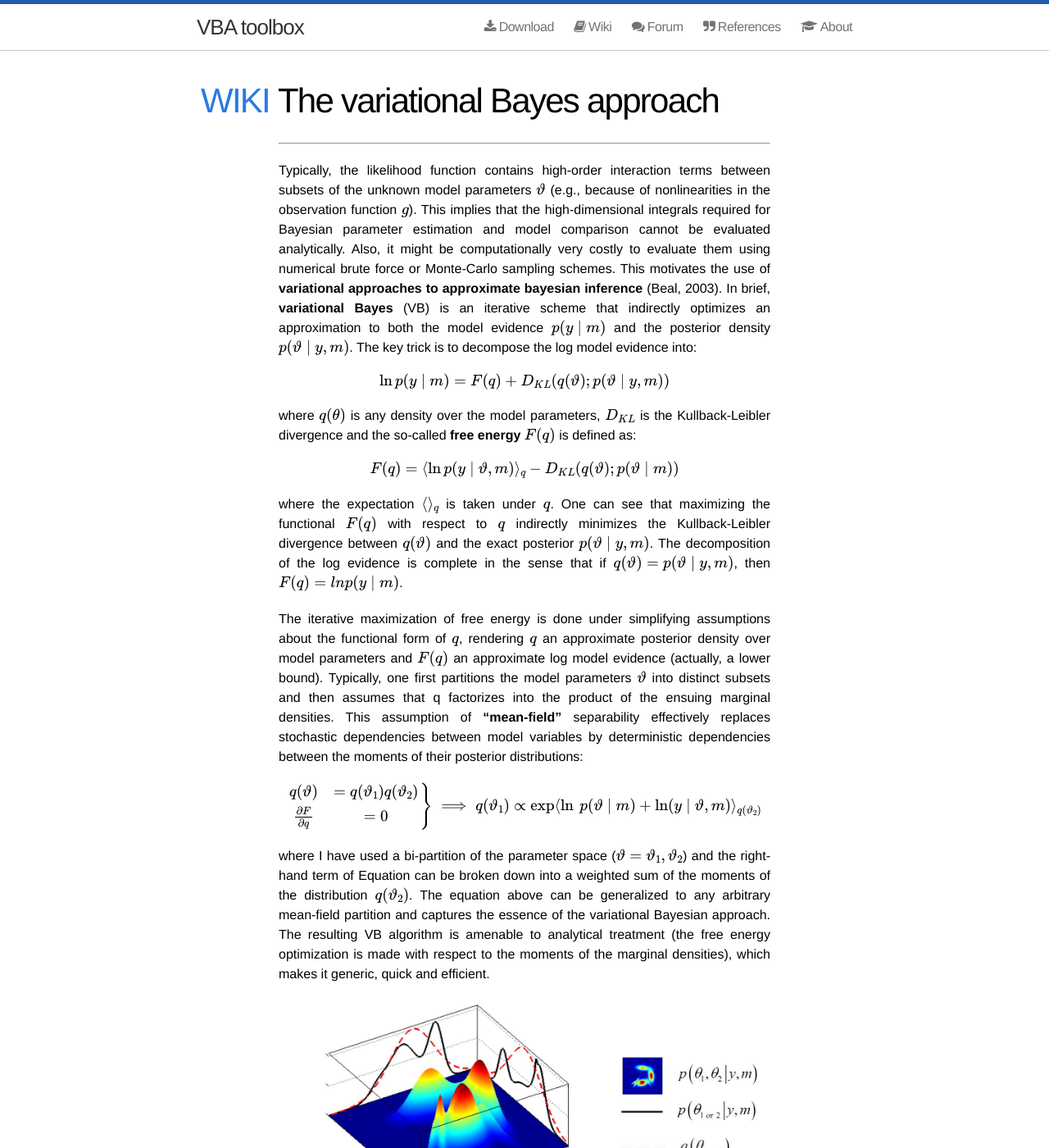
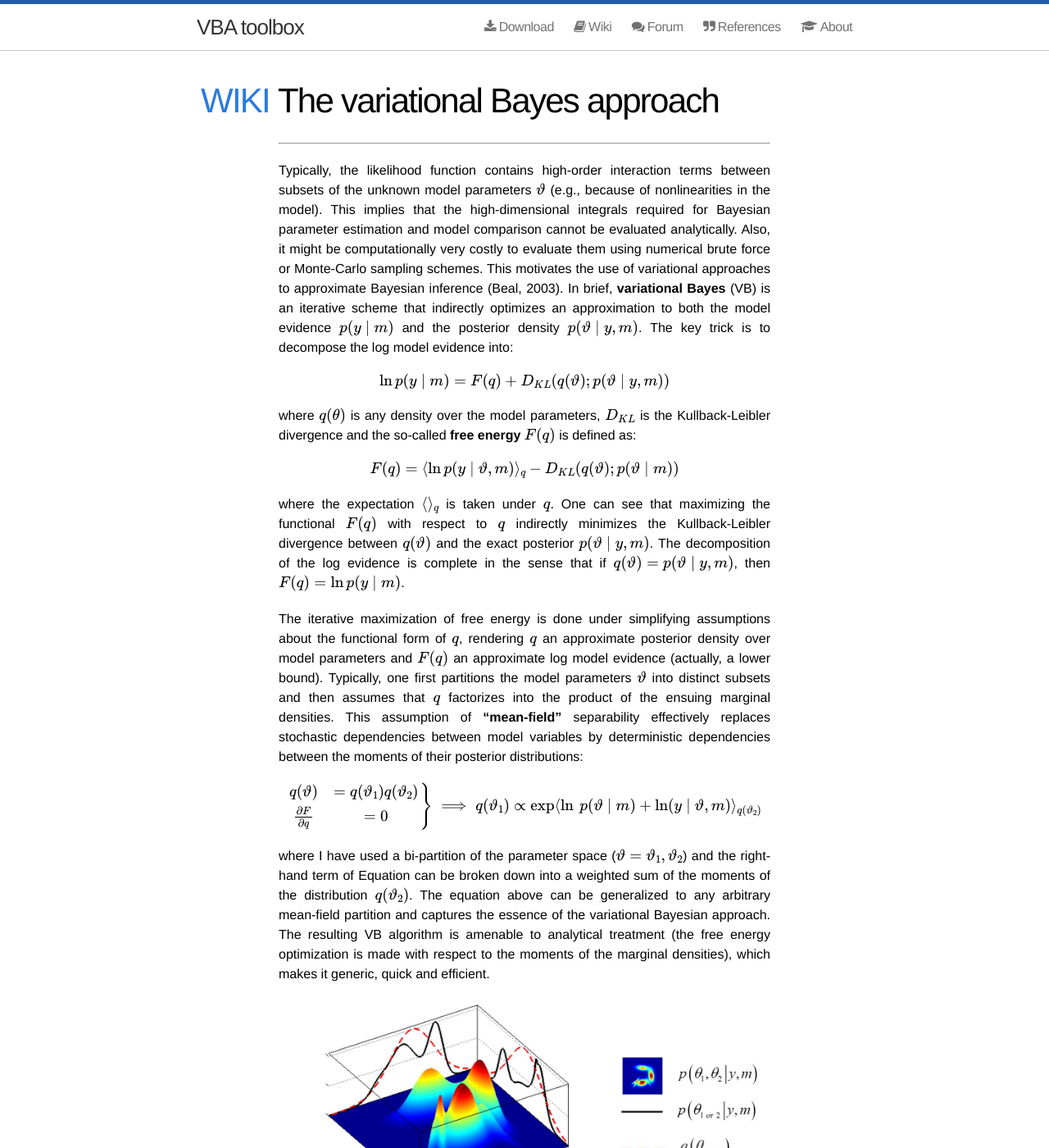
Before and after one commit to MBB-team/VBA-toolbox, a Jekyll site: the page built from _wiki/The-variational-Bayesian-approach.md, in a window 1280 px wide and 1400 px high. Shown: the whole window at 82% size. Built offline with Jekyll 4.4.1, drawn with Linux system fonts in a browser that asks for light colours; nearby versions of some CDN libraries; formulas are drawn with MathJax 3; some of the changed text lies outside the part shown.

Commit message:
Update The-variational-Bayesian-approach.md

```diff
--- a/_wiki/The-variational-Bayesian-approach.md
+++ b/_wiki/The-variational-Bayesian-approach.md
@@ -4,7 +4,7 @@
 * Will be replaced with the ToC, excluding the "Contents" header
 {:toc}
 
-Typically, the likelihood function contains high-order interaction terms between subsets of the unknown model parameters $$\vartheta$$ (e.g., because of nonlinearities in the observation function $$g$$). This implies that the high-dimensional integrals required for Bayesian parameter estimation and model comparison cannot be evaluated analytically. Also, it might be computationally very costly to evaluate them using numerical brute force or Monte-Carlo sampling schemes. This motivates the use of **variational approaches to approximate bayesian inference** (Beal, 2003). In brief, **variational Bayes** (VB) is an iterative scheme that indirectly optimizes an approximation to both the model evidence $$p(y\mid m)$$ and the posterior density $$p(\vartheta\mid y,m)$$. The key trick is to decompose the log model evidence into:
+Typically, the likelihood function contains high-order interaction terms between subsets of the unknown model parameters $$\vartheta$$ (e.g., because of nonlinearities in the model). This implies that the high-dimensional integrals required for Bayesian parameter estimation and model comparison cannot be evaluated analytically. Also, it might be computationally very costly to evaluate them using numerical brute force or Monte-Carlo sampling schemes. This motivates the use of variational approaches to approximate Bayesian inference (Beal, 2003). In brief, **variational Bayes** (VB) is an iterative scheme that indirectly optimizes an approximation to both the model evidence $$p(y\mid m)$$ and the posterior density $$p(\vartheta\mid y,m)$$. The key trick is to decompose the log model evidence into:
 
 $$\ln p(y\mid m)=F(q)+D_{KL} (q(\vartheta);p(\vartheta\mid y,m))$$
 
@@ -13,10 +13,10 @@
 
 $$F(q)=\langle \ln p(y\mid \vartheta,m) \rangle_q-D_{KL}(q(\vartheta);p(\vartheta\mid m))$$
 
-where the expectation $$\langle\rangle_q$$ is taken under $$q$$. One can see that maximizing the functional $$F(q)$$  with respect to $$q$$ indirectly minimizes the Kullback-Leibler divergence between $$q(\vartheta)$$ and the exact posterior $$p(\vartheta\mid y,m)$$. The decomposition of the log evidence is complete in the sense that if $$q(\vartheta)=p(\vartheta\mid y,m)$$, then $$F(q)=ln p(y\mid m)$$.
+where the expectation $$\langle\rangle_q$$ is taken under $$q$$. One can see that maximizing the functional $$F(q)$$  with respect to $$q$$ indirectly minimizes the Kullback-Leibler divergence between $$q(\vartheta)$$ and the exact posterior $$p(\vartheta\mid y,m)$$. The decomposition of the log evidence is complete in the sense that if $$q(\vartheta)=p(\vartheta\mid y,m)$$, then $$F(q)=\ln p(y\mid m)$$.
 
 The iterative maximization of free energy is done under simplifying assumptions about the functional
-form of $$q$$, rendering $$q$$ an approximate posterior density over model parameters and $$F(q)$$ an approximate log model evidence (actually, a lower bound). Typically, one first partitions the model parameters $$\vartheta$$ into distinct subsets and then assumes that q factorizes into the product of the ensuing marginal densities. This assumption of **“mean-field”** separability effectively replaces stochastic dependencies between model variables by deterministic dependencies between the moments of their posterior distributions:
+form of $$q$$, rendering $$q$$ an approximate posterior density over model parameters and $$F(q)$$ an approximate log model evidence (actually, a lower bound). Typically, one first partitions the model parameters $$\vartheta$$ into distinct subsets and then assumes that $$q$$ factorizes into the product of the ensuing marginal densities. This assumption of **“mean-field”** separability effectively replaces stochastic dependencies between model variables by deterministic dependencies between the moments of their posterior distributions:
 
 $$ \left.
 \begin{array}
```
Also changed, not shown: other parts of _wiki/The-variational-Bayesian-approach.md (+1 -1 lines).
